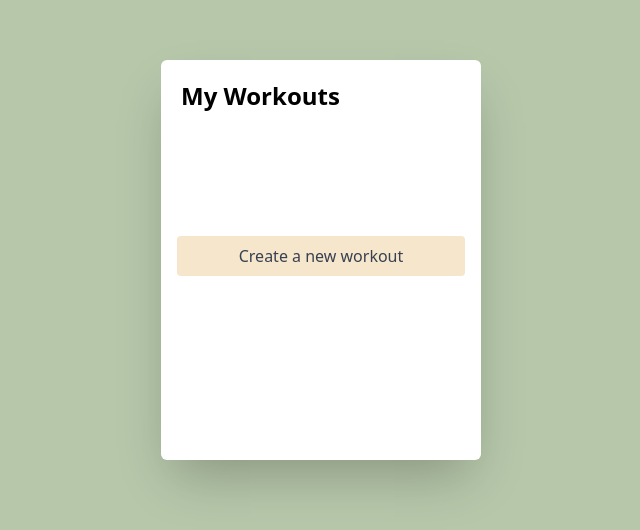
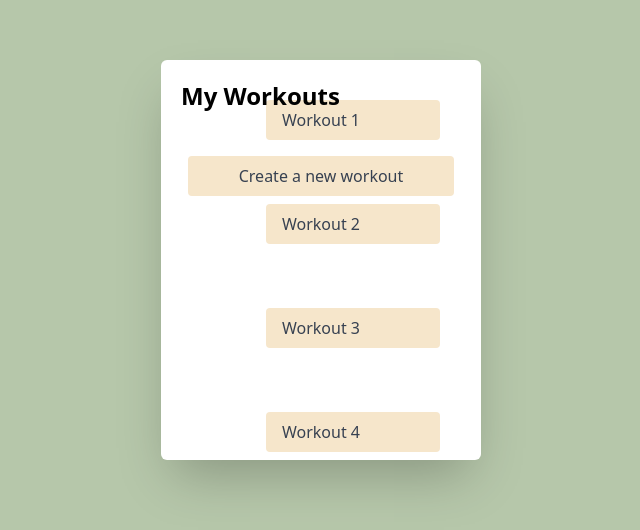
Before and after one commit to MichaelAlex03/FitTrackr, a React app in the folder frontend/vite-project/: page /workout in a window 1280 px wide. Shown: the part 140-670 px from the top of the page, without its empty margins (319-959 px from the left). Built offline with nearby package versions, Linux system fonts and the light colour scheme; the HTML template or start-up script is replaced by a standard one.

Commit message:
second commit

```diff
--- a/frontend/vite-project/src/App.tsx
+++ b/frontend/vite-project/src/App.tsx
@@ -2,7 +2,8 @@ import { Route, Routes, BrowserRouter as Router, Navigate } from 'react-router-d
 import Login from './pages/login';
 import Welcome from './pages/welcome';
 import CreateAccount from './pages/create-account';
-import WorkoutPage from './pages/workoutPage';
+import WorkoutPage from './pages/workout-page';
+import CreateWorkout from './pages/create-workout';
 
 
 
@@ -15,6 +16,7 @@ function App() {
         <Route path="/login" element={<div><Login /></div>} />
         <Route path="/create-account" element={<div><CreateAccount /></div>} />
         <Route path="/workout" element={<div><WorkoutPage /></div>} />
+        <Route path="/create-workout" element={<div><CreateWorkout /></div>} />
         <Route path="*" element={<Navigate to="/" />} />
       </Routes>
     </Router>
--- /dev/null
+++ b/frontend/vite-project/src/pages/create-workout.tsx
@@ -0,0 +1,16 @@
+import { useState } from 'react'
+
+export default function CreateWorkout() {
+
+    const [workoutName, setWorkoutName] = useState('');
+    const [workoutDescription, setWorkoutDescription] = useState('');
+    const [workoutExercises, setWorkoutExercises] = useState([]);
+
+    return (
+        <div className="background">
+            <div className="form">
+                <h1>My Workouts</h1>
+            </div>
+        </div>
+    )
+}
--- /dev/null
+++ b/frontend/vite-project/src/pages/workout-page.tsx
@@ -0,0 +1,27 @@
+import { useNavigate } from 'react-router-dom';
+
+export default function WorkoutPage() {
+
+    const navigate = useNavigate();
+
+    const navigateToCreateWorkout = () => {
+        navigate('/create-workout');
+    };
+
+
+
+    return (
+        <div className="background">
+            <div className="relative content">
+                <h1 className="absolute top-5 left-5 text-2xl font-bold">My Workouts</h1>
+                <button className=" absolute submit top-24 w-5/6" onClick={navigateToCreateWorkout}>Create a new workout</button>
+                <div className="flex justify-center sm:flex-col mt-8">
+                    <div className=" submit m-8">Workout 1</div>
+                    <div className=" submit m-8">Workout 2</div>
+                    <div className=" submit m-8">Workout 3</div>
+                    <div className=" submit m-8">Workout 4</div>
+                </div>
+            </div>
+        </div>
+    )
+}
--- a/frontend/vite-project/src/pages/workoutPage.tsx
+++ /dev/null
@@ -1,10 +0,0 @@
-export default function WorkoutPage() {
-    return (
-        <div className="background">
-            <div className="relative content">
-                <h1 className="absolute top-5 left-5 text-2xl font-bold">My Workouts</h1>
-                <button className="submit">Create a new workout</button>
-            </div>
-        </div>
-    )
-}
```
